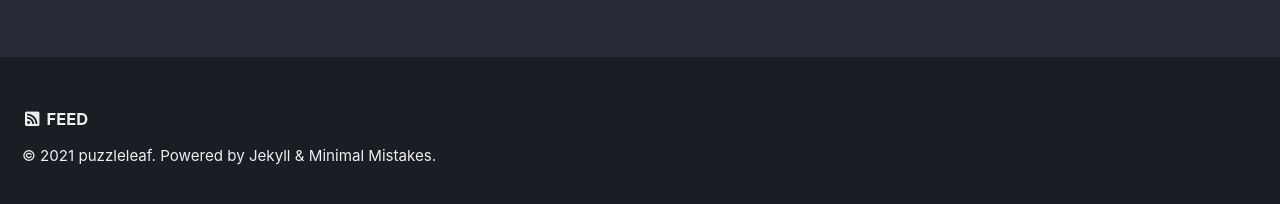
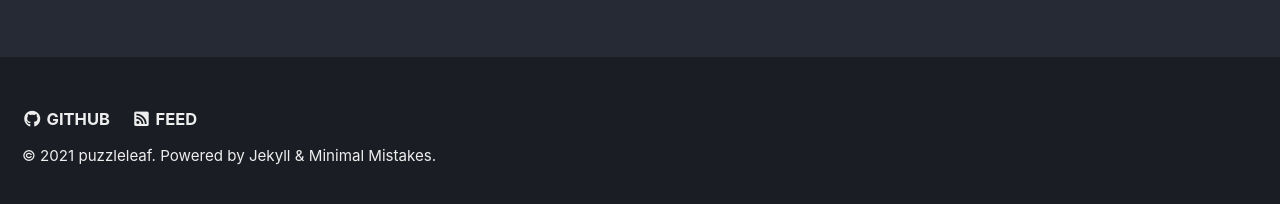
Before and after one commit to puzzleleaf/PuzzleLeaf.github.io, a Jekyll site: the page built from index.html, in a window 1280 px wide and 1268 px high. Shown: the part 1056-1260 px from the top of the window. Built offline with Jekyll 4.4.1, drawn with Linux system fonts in a browser that asks for light colours; cached includes are drawn as plain includes; the list of posts is cut into pages by our own code.

Commit message:
update config

```diff
--- a/_config.yml
+++ b/_config.yml
@@ -20,7 +20,7 @@ title                    : "Puzzleleaf Tech Blog"
 title_separator          : "-"
 name                     : &name "puzzleleaf"
 description              : ""
-url                      : https://puzzleleaf.github.io/ # the base hostname & protocol for your site e.g. "https://mmistakes.github.io"
+url                      : https://puzzleleaf.github.io # the base hostname & protocol for your site e.g. "https://mmistakes.github.io"
 baseurl                  : # the subpath of your site, e.g. "/blog"
 repository               : PuzzleLeaf/PuzzleLeaf.github.io # GitHub username/repo-name e.g. "mmistakes/minimal-mistakes"
 teaser                   : # path of fallback teaser image, e.g. "/assets/images/500x300.png"
@@ -142,7 +142,7 @@ footer:
       # url:
     - label: "GitHub"
       icon: "fab fa-fw fa-github"
-      # url:
+      url: "https://github.com/puzzleleaf"
     - label: "GitLab"
       icon: "fab fa-fw fa-gitlab"
       # url:
@@ -221,7 +221,7 @@ sass:
 permalink: /:categories/:title/
 paginate: 5 # amount of posts to show
 paginate_path: /page:num/
-timezone: # https://en.wikipedia.org/wiki/List_of_tz_database_time_zones
+timezone: Asia/Seoul # https://en.wikipedia.org/wiki/List_of_tz_database_time_zones
 
 
 # Plugins (previously gems:)
```
